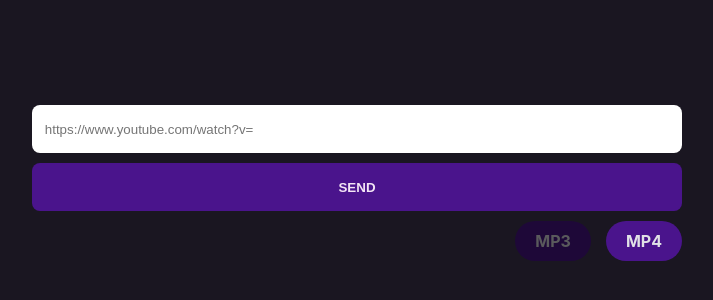
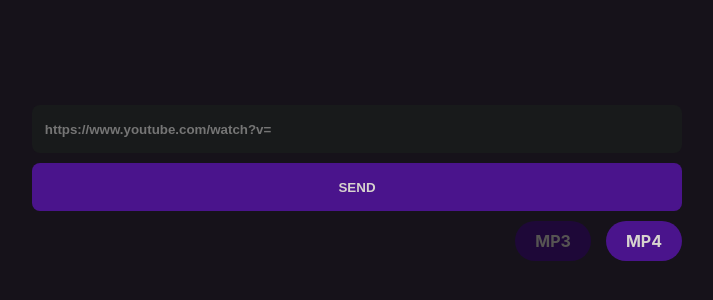
Before and after one commit to gmagreti/dlytdl, a Next.js app: page / in a window 1280 px wide. Shown: the part 222-522 px from the top of the page, without its empty margins (283-996 px from the left). Built offline with nearby package versions, Linux system fonts and the light colour scheme; no server answers.

Commit message:
feat: atualizado styles

```diff
--- a/styles/global.css
+++ b/styles/global.css
@@ -8,7 +8,7 @@ html,
 body {
   padding: 0;
   margin: 0;
-  background-color: #1a1621;
+  background-color: #16121a;
   font-family: -apple-system, BlinkMacSystemFont, Segoe UI, Roboto, Oxygen,
     Ubuntu, Cantarell, Fira Sans, Droid Sans, Helvetica Neue, sans-serif;
   font-size: 16px;
@@ -44,6 +44,7 @@ body {
 .app .app-content .options span  {
   font-weight: 700;
   background-color: #4a148c;
+  color: #d7d3ce;
   padding: 10px 20px;
   border-radius: 20px;
   cursor: pointer;
@@ -65,11 +66,12 @@ body {
 
 .app .app-content input {
   height: 3rem;
-
+  background-color: #181a1b;
   margin-bottom: 10px;
   border-radius: 8px;
   border: none;
   outline: none;
+  font-weight: bold;
 
   padding: 0 0.8rem;
 }
@@ -98,12 +100,12 @@ body {
 
 .app .app-content button.send {
   background-color: #4a148c;
-  color: #f3e5f5;
+  color: #d7d3ce;
 }
 
 .app .app-content button.reset {
   background-color: #03a9f4;
-  color: #f3e5f5;
+  color: #d7d3ce;
   width: 250px;
   align-self: center;
 }
```
